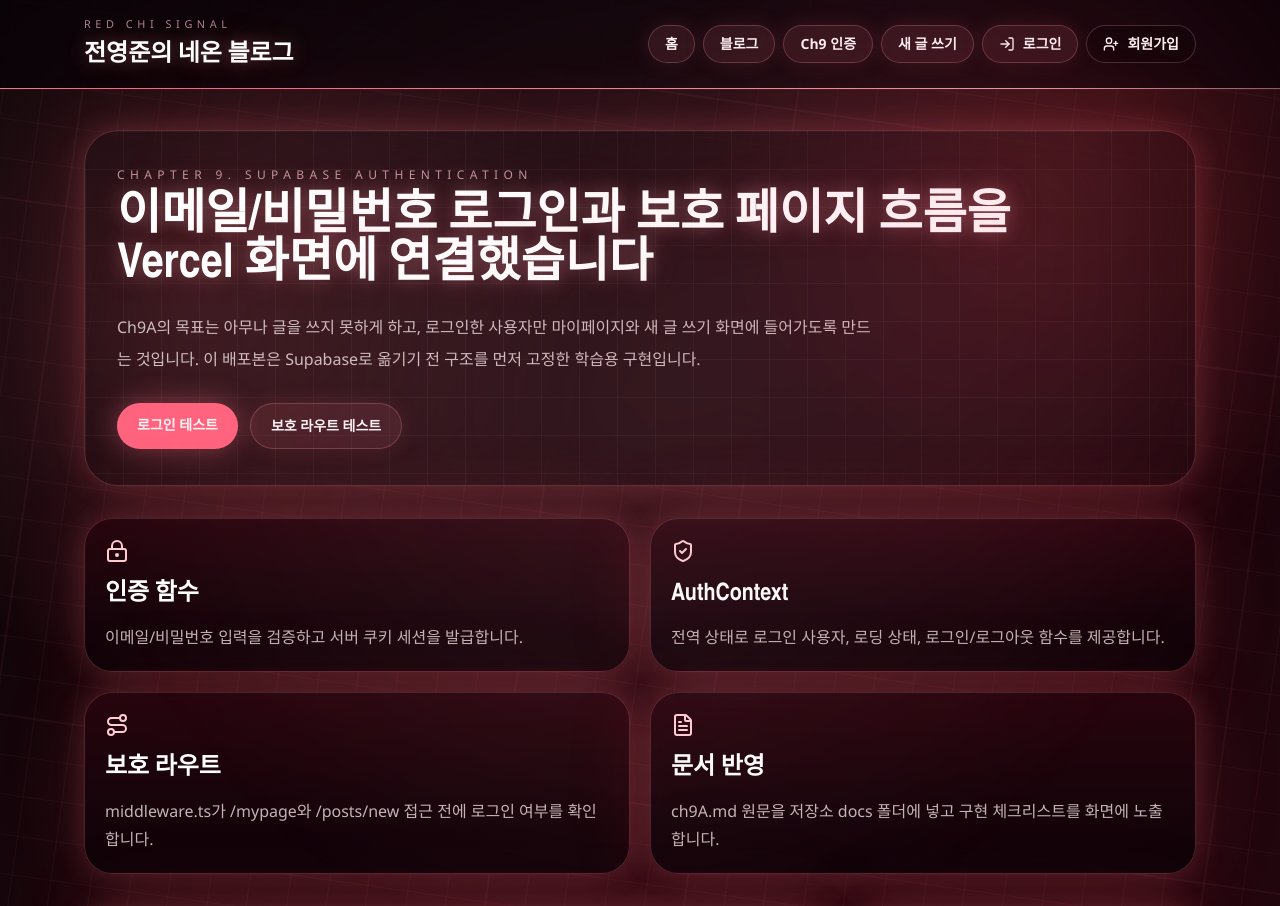
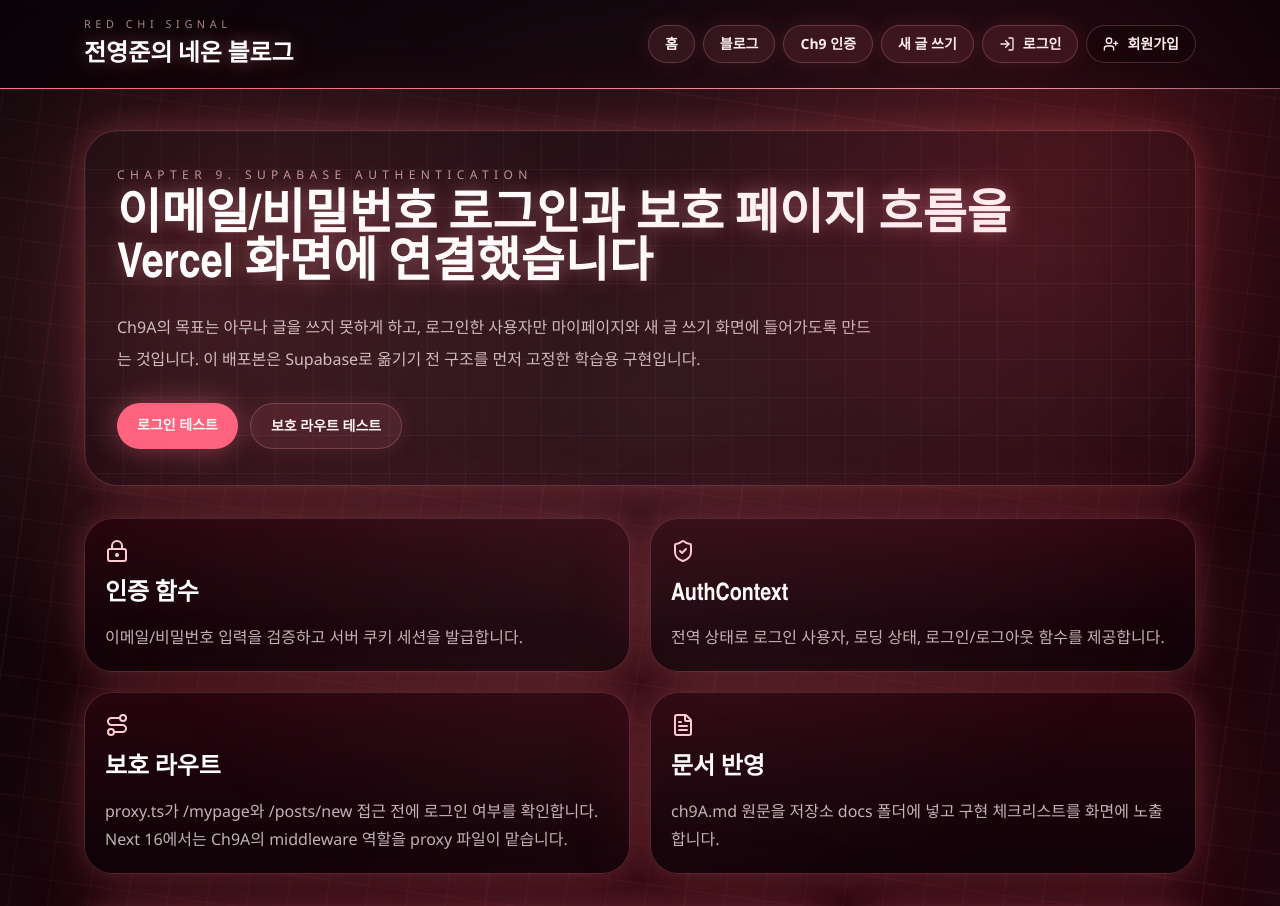
Before and after one commit to jeonyoungjun1233/my-first-web, a Next.js app: page /chapter-9 in a window 1280 px wide. Shown: the top 906 px of the page. Built offline with nearby package versions, Linux system fonts and the light colour scheme; no server answers.

Commit message:
Use Next 16 proxy for protected routes

```diff
--- a/app/chapter-9/page.tsx
+++ b/app/chapter-9/page.tsx
@@ -14,7 +14,7 @@ const workflow = [
   },
   {
     title: "보호 라우트",
-    body: "middleware.ts가 /mypage와 /posts/new 접근 전에 로그인 여부를 확인합니다.",
+    body: "proxy.ts가 /mypage와 /posts/new 접근 전에 로그인 여부를 확인합니다. Next 16에서는 Ch9A의 middleware 역할을 proxy 파일이 맡습니다.",
     icon: Route,
   },
   {
--- a/middleware.ts
+++ b/proxy.ts
@@ -1,7 +1,7 @@
 import { NextResponse, type NextRequest } from "next/server";
 import { AUTH_COOKIE_NAME, getSessionToken } from "@/lib/auth-shared";
 
-export async function middleware(request: NextRequest) {
+export async function proxy(request: NextRequest) {
   const token = request.cookies.get(AUTH_COOKIE_NAME)?.value;
   const expectedToken = await getSessionToken();
 
```
Also changed, not shown: 2 other files (tests, documents, lock files or other folders).
